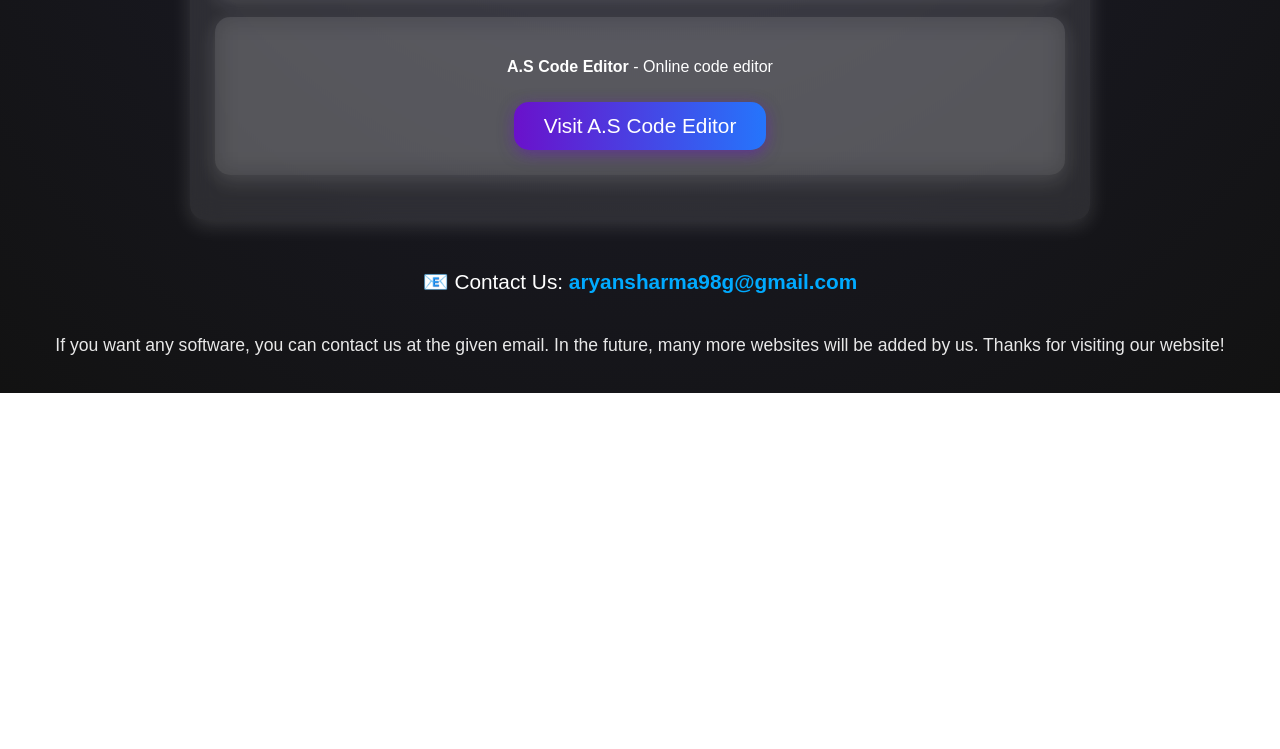
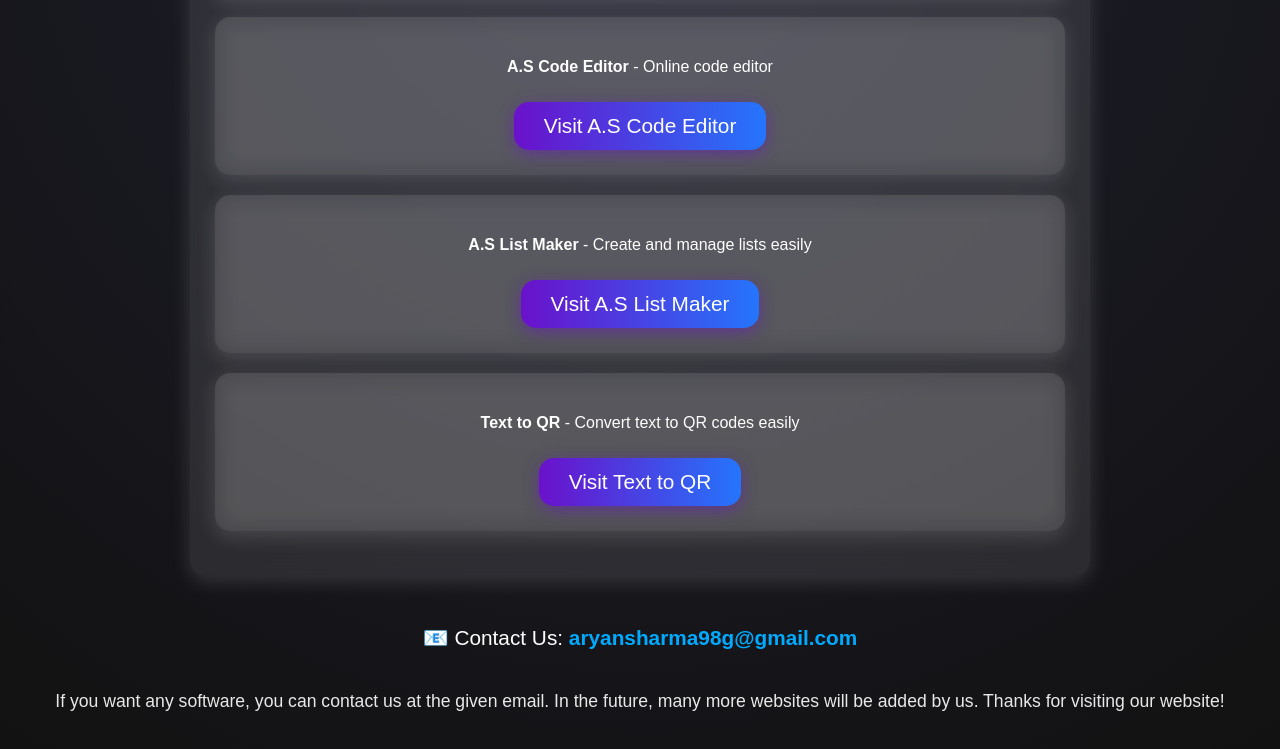
Before and after one commit to aryansharma1171/A.S, a plain HTML site: page index.html in a window 1280 px wide. Shown: the part 1031-1780 px from the top of the page. Before the commit the page ends 1424 px from the top, so only its background shows below. Drawn offline with Linux system fonts and the light colour scheme.

Commit message:
Update index.html

```diff
--- a/index.html
+++ b/index.html
@@ -178,6 +178,17 @@
                 <p><strong>A.S Code Editor</strong> - Online code editor</p>
                 <a class="btn" href="https://aryansharma1171.github.io/a.s-code-editor/" target="_blank">Visit A.S Code Editor</a>
             </div>
+
+            <div class="section">
+                <p><strong>A.S List Maker</strong> - Create and manage lists easily</p>
+                <a class="btn" href="https://aryansharma1171.github.io/as-list-maker/" target="_blank">Visit A.S List Maker</a>
+            </div>
+
+            <!-- New Text to QR Section -->
+            <div class="section">
+                <p><strong>Text to QR</strong> - Convert text to QR codes easily</p>
+                <a class="btn" href="https://aryansharma1171.github.io/Text-to-QR-/" target="_blank">Visit Text to QR</a>
+            </div>
         </div>
 
         <!-- Contact Section -->
```
